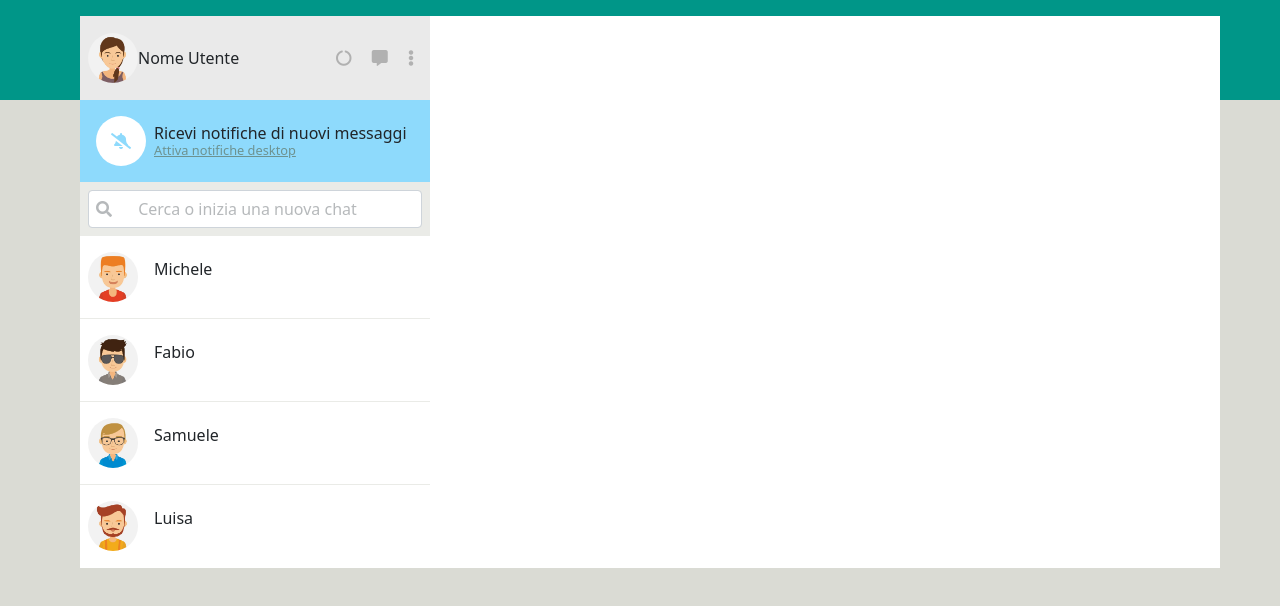
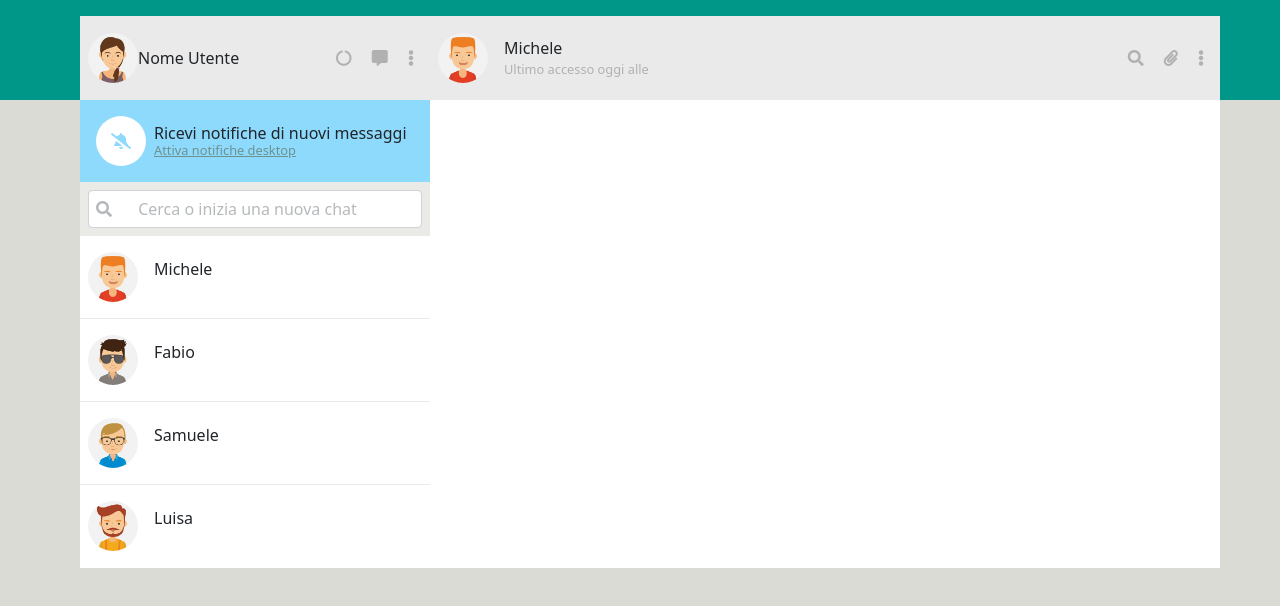
Before and after one commit to DoinaGanceriuc/vue-boolzapp, a plain HTML site: page vue-boolzappmilesone-1/index.html in a window 1280 px wide. Drawn offline with nearby package versions, Linux system fonts and the light colour scheme.

Commit message:
complete details section user inline site right

```diff
--- a/vue-boolzappmilesone-1/Assets/Css/style.css
+++ b/vue-boolzappmilesone-1/Assets/Css/style.css
@@ -3,6 +3,14 @@
   box-sizing: border-box;
   margin: 0;
   padding: 0;
+}
+
+/* utility */
+.color_text {
+  color: #b1b1b1;
+}
+.size_text_8 {
+  font-size: 0.8rem;
 }
 
 /* back */
@@ -34,7 +42,8 @@
   width: 350px;
 }
 /* profile */
-.profile {
+.profile,
+.user_inline {
   height: calc(100px - 1rem);
   background-color: #eaeaea;
   display: flex;
@@ -42,14 +51,16 @@
   justify-content: space-between;
   padding: 0 0.5rem;
 }
-.profile_img {
+.profile_img,
+.user_inline_img {
   display: flex;
   align-items: center;
 }
 img {
   border-radius: 50%;
 }
-.profile_icons > i {
+.profile_icons > i,
+.user_inline_icons > i {
   padding: 0 0.5rem;
   color: #b1b1b1;
 }
--- a/vue-boolzappmilesone-1/index.html
+++ b/vue-boolzappmilesone-1/index.html
@@ -85,7 +85,28 @@
                         <!-- /.users -->
                     </div>
                     <!-- /.site_bar -->
-                    <div class="site_right"></div>
+                    <div class="site_right">
+                        <div class="user_inline">
+                            <div class="user_inline_img">
+                                <img width="50"
+                                    src="./Assets/img/avatar_1.jpg" alt="">
+                                <div class="user_inline_text ms-3">
+                                    <p class="m-0">Michele</p>
+                                    <p class="m-0 color_text size_text_8">Ultimo
+                                        accesso
+                                        oggi alle</p>
+                                </div>
+                            </div>
+                            <div class="user_inline_icons">
+                                <i class="fas fa-search"></i>
+                                <i class="fas fa-paperclip"></i>
+                                <i class="fas fa-ellipsis-v"></i>
+                            </div>
+
+                        </div>
+                        <!-- /.profile -->
+
+                    </div>
                     <!-- /.site_right -->
                 </div>
             </div>
```
